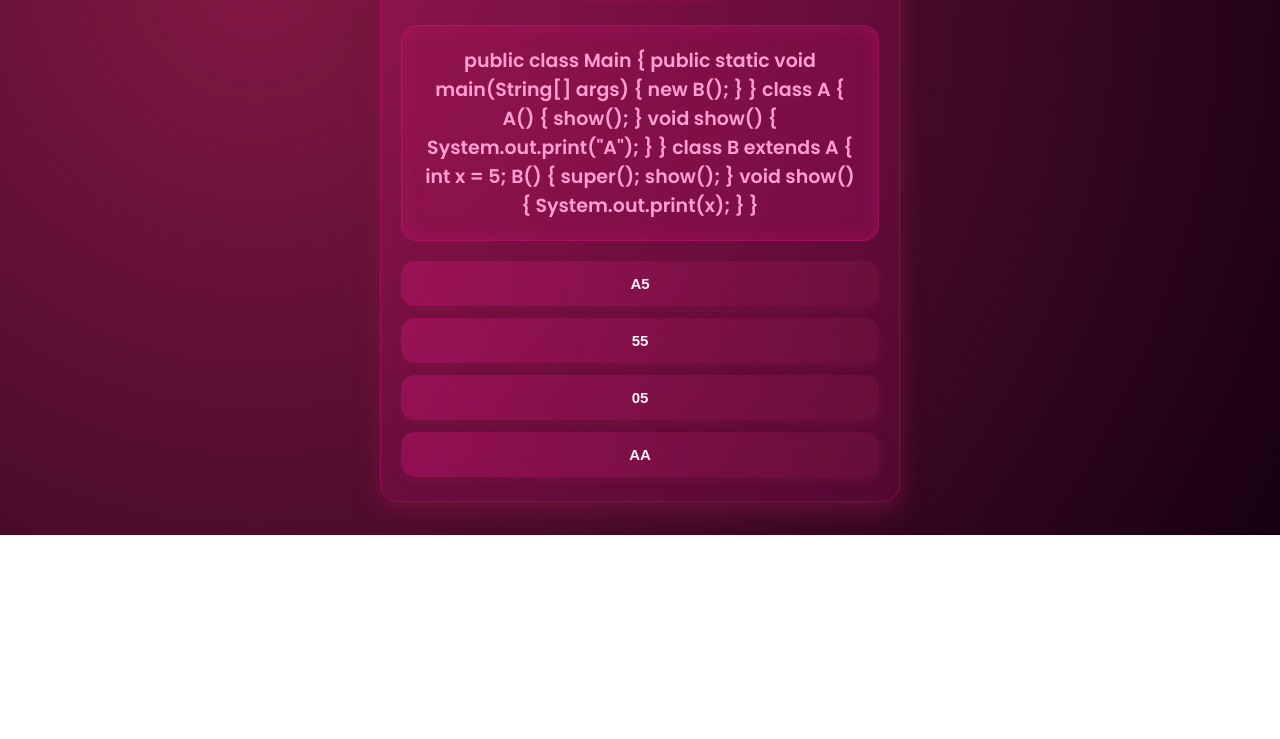
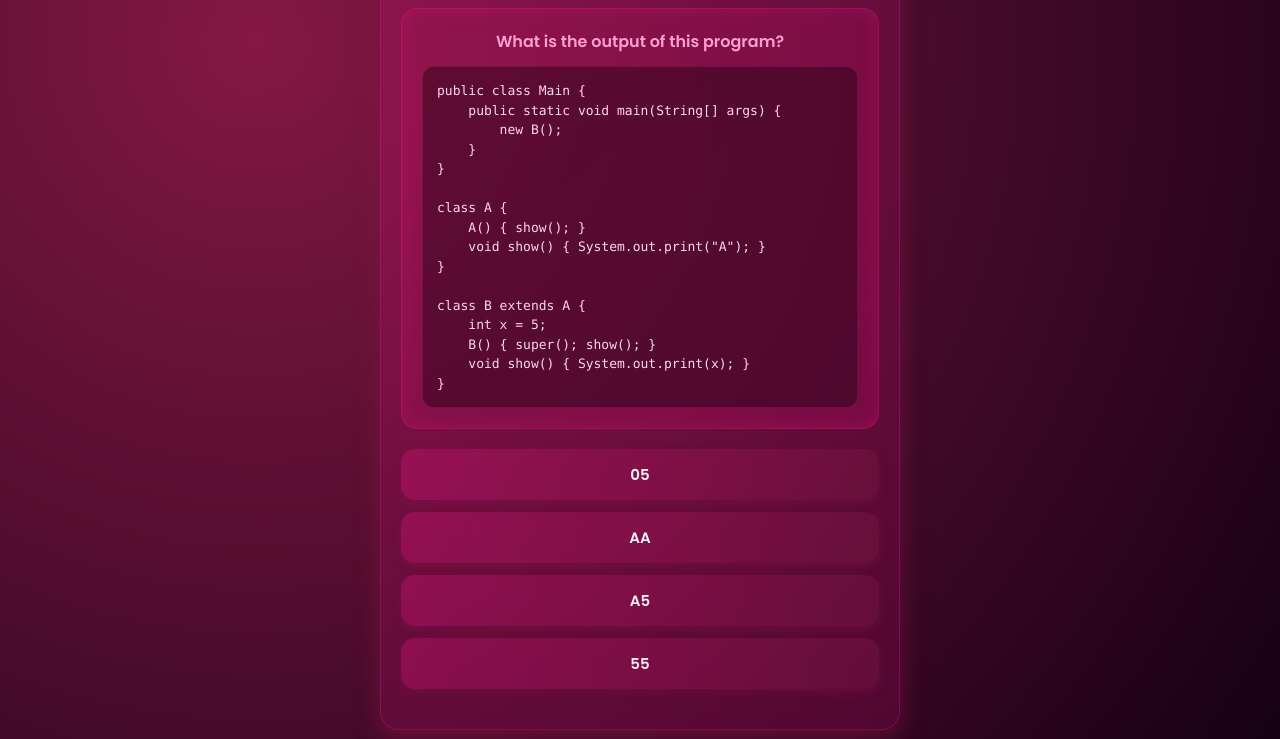
Before and after one commit to Sara123-code/technical-treasure-hunt, a plain HTML site: page index.html in a window 1280 px wide. Shown: the part 265-1004 px from the top of the page. Before the commit the page ends 800 px from the top, so only its background shows below. Drawn offline with Linux system fonts and the light colour scheme.

Commit message:
Update index.html

```diff
--- a/index.html
+++ b/index.html
@@ -1,4 +1,3 @@
-
 <!doctype html>
 <html lang="en">
 <head>
@@ -20,8 +19,9 @@
 
     *{box-sizing:border-box;margin:0;padding:0}
     body{
-      font-family:'Poppins', sans-serif;
+      font-family:'Poppins', system-ui, -apple-system, 'Segoe UI', Roboto, Arial, sans-serif;
       background:var(--bg);
+      background-color:#160014;
       color:var(--text);
       display:flex;justify-content:center;align-items:center;
       min-height:100vh;padding:24px;
@@ -53,12 +53,14 @@
     }
 
     .card{
+      width:100%;
       background:var(--card-bg);
       border:1px solid rgba(255,20,147,0.25);
       border-radius:var(--radius);
       box-shadow:0 8px 24px rgba(131,24,67,0.6);
       padding:24px 20px;
       text-align:center;
+      -webkit-backdrop-filter:blur(10px);
       backdrop-filter:blur(10px);
     }
 
@@ -83,17 +85,38 @@
       margin:12px 0 20px;
       border:1px solid rgba(255,20,147,0.3);
       box-shadow:inset 0 0 20px rgba(255,20,147,0.2);
+      text-align:left;
     }
-    #question{
-      font-size:19px;
+    #question-title{
+      font-size:16px;
       font-weight:600;
       color:var(--accent-light);
+      margin-bottom:12px;
+      text-align:center;
+    }
+    pre.code{
+      background:rgba(0,0,0,0.35);
+      border:1px solid rgba(255,20,147,0.25);
+      border-radius:12px;
+      padding:14px;
+      overflow-x:auto;
+      text-align:left;
+      -webkit-overflow-scrolling:touch;
+    }
+    pre.code code{
+      font-family:'Consolas','Courier New',monospace;
+      font-size:13px;
+      line-height:1.5;
+      color:#ffd6ec;
+      white-space:pre;
+      tab-size:4;
     }
 
     .choices{display:flex;flex-direction:column;gap:12px;margin-top:10px;}
     button.choice{
       background:linear-gradient(90deg, rgba(255,20,147,0.25), rgba(131,24,67,0.35));
       color:var(--text);
+      font-family:inherit;
       font-weight:600;
       border:none;border-radius:14px;
       padding:14px;
@@ -124,9 +147,8 @@
 <body oncontextmenu="return false;">
   <div class="shell">
     <div class="header">
-      <img src="https://www.navodayaengineering.edu.in/wp-content/uploads/2018/10/net__engg_logo_new.jpg" alt="Left Logo">
+      <img src="https://www.navodayaengineering.edu.in/wp-content/uploads/2018/10/net__engg_logo_new.jpg" alt="Navodaya College Logo">
       <h1>Technical Treasure Hunt</h1>
-      <a href="https://ibb.co/RG8g1vcH"><img src="https://i.ibb.co/JWZcNBHk/B-logo-Asset-13.png" alt="Right Logo"></a>
     </div>
 
     <div class="card">
@@ -134,35 +156,33 @@
         <p>Solve the question to unlock your next clue...</p>
       </div>
       <div id="timer">Time Left: 3:00</div>
+
       <div id="quiz-container">
         <div id="question-box">
-          <h2 id="question">public class Main {
+          <h2 id="question-title">What is the output of this program?</h2>
+<pre class="code"><code>public class Main {
     public static void main(String[] args) {
         new B();
     }
 }
+
 class A {
     A() { show(); }
     void show() { System.out.print("A"); }
 }
+
 class B extends A {
     int x = 5;
     B() { super(); show(); }
     void show() { System.out.print(x); }
-}
-</h2>
+}</code></pre>
         </div>
-        <div class="choices">
-          <button class="choice" onclick="checkAnswer(false)">A5</button>
-          <button class="choice" onclick="checkAnswer(false)">55</button>
-          <button class="choice" onclick="checkAnswer(true)">05</button>
-          <button class="choice" onclick="checkAnswer(false)">AA</button>
-        </div>
+        <div class="choices" id="choices"></div>
       </div>
 
       <div id="next-clue">
         <h3>✅ Correct!</h3>
-        <p><strong>Your next clue:</strong><br>I have <html>, <div> and servers talking to browsers. Build me a page and I will show it. </p>
+        <p><strong>Your next clue:</strong><br>I have &lt;html&gt;, &lt;div&gt; and servers talking to browsers. Build me a page and I will show it.</p>
       </div>
 
       <div id="penalty-box">
@@ -176,9 +196,10 @@ class B extends A {
   </div>
 
 <script>
-  var penaltyStorageKey = 'clue2_penalty';
+  // Unique key per clue page so penalties don't overlap with other clues
+  var penaltyStorageKey = 'clue_java_penalty';
   var QUIZ_SECONDS = 180;
-  var PENALTY_MS = 90000; // ✅ 1 minute 30 seconds
+  var PENALTY_MS = 90000; // 1 minute 30 seconds
   var quizTimeLeft = QUIZ_SECONDS;
   var quizTimerInterval, penaltyTimerInterval;
   var isQuizActive = false;
@@ -188,68 +209,106 @@ class B extends A {
   var penaltyBox = document.getElementById('penalty-box');
   var penaltyTimerEl = document.getElementById('penalty-timer');
   var nextClue = document.getElementById('next-clue');
+  var choicesEl = document.getElementById('choices');
 
-  document.addEventListener('visibilitychange',()=>{
-    if(document.visibilityState==='hidden' && isQuizActive){failQuiz('Cheating detected');}
+  // Options are shuffled on every load; correctness is tracked per option, not by position
+  var OPTIONS = [
+    { text: 'A5', correct: false },
+    { text: '55', correct: false },
+    { text: '05', correct: true  },
+    { text: 'AA', correct: false }
+  ];
+
+  function renderChoices() {
+    var opts = OPTIONS.slice();
+    for (var i = opts.length - 1; i > 0; i--) {
+      var j = Math.floor(Math.random() * (i + 1));
+      var tmp = opts[i]; opts[i] = opts[j]; opts[j] = tmp;
+    }
+    choicesEl.innerHTML = '';
+    opts.forEach(function (o) {
+      var b = document.createElement('button');
+      b.className = 'choice';
+      b.textContent = o.text;
+      b.addEventListener('click', function () { checkAnswer(o.correct); });
+      choicesEl.appendChild(b);
+    });
+  }
+
+  document.addEventListener('visibilitychange', function () {
+    if (document.visibilityState === 'hidden' && isQuizActive) { failQuiz('Cheating detected'); }
   });
 
-  window.onload=()=>checkPenalty();
+  window.onload = function () { checkPenalty(); };
 
-  function checkPenalty(){
-    var start=localStorage.getItem(penaltyStorageKey);
-    if(start){
-      var elapsed=Date.now()-parseInt(start,10);
-      if(elapsed<PENALTY_MS){showPenalty(Math.ceil((PENALTY_MS-elapsed)/1000));return;}
-      else localStorage.removeItem(penaltyStorageKey);
+  function checkPenalty() {
+    var start = null;
+    try { start = localStorage.getItem(penaltyStorageKey); } catch (e) {}
+    if (start) {
+      var elapsed = Date.now() - parseInt(start, 10);
+      if (elapsed < PENALTY_MS) { showPenalty(Math.ceil((PENALTY_MS - elapsed) / 1000)); return; }
+      else { try { localStorage.removeItem(penaltyStorageKey); } catch (e) {} }
     }
     startQuiz();
   }
 
-  function startQuiz(){
-    quizContainer.style.display='block';isQuizActive=true;quizTimeLeft=QUIZ_SECONDS;
-    updateTimerDisplay();quizTimerInterval=setInterval(()=>{
-      quizTimeLeft--;updateTimerDisplay();
-      if(quizTimeLeft<=0)failQuiz('Time\'s up');
-    },1000);
+  function startQuiz() {
+    renderChoices();
+    quizContainer.style.display = 'block';
+    isQuizActive = true;
+    quizTimeLeft = QUIZ_SECONDS;
+    updateTimerDisplay();
+    quizTimerInterval = setInterval(function () {
+      quizTimeLeft--;
+      updateTimerDisplay();
+      if (quizTimeLeft <= 0) failQuiz("Time's up");
+    }, 1000);
   }
 
-  function updateTimerDisplay(){
-    var m=Math.floor(quizTimeLeft/60),s=quizTimeLeft%60;
-    timerEl.textContent='Time Left: '+m+':' + (s<10?'0'+s:s);
+  function updateTimerDisplay() {
+    var m = Math.floor(quizTimeLeft / 60), s = quizTimeLeft % 60;
+    timerEl.textContent = 'Time Left: ' + m + ':' + (s < 10 ? '0' + s : s);
   }
 
-  function checkAnswer(correct){
-    if(!isQuizActive)return;
-    correct?success():failQuiz('Wrong');
+  function checkAnswer(correct) {
+    if (!isQuizActive) return;
+    if (correct) success(); else failQuiz('Wrong');
   }
 
-  function success(){
-    isQuizActive=false;clearInterval(quizTimerInterval);
-    quizContainer.style.display='none';timerEl.style.display='none';nextClue.style.display='block';
+  function success() {
+    isQuizActive = false;
+    clearInterval(quizTimerInterval);
+    quizContainer.style.display = 'none';
+    timerEl.style.display = 'none';
+    nextClue.style.display = 'block';
     disableChoices(true);
   }
 
-  function failQuiz(reason){
-    if(!isQuizActive)return;isQuizActive=false;clearInterval(quizTimerInterval);
-    disableChoices(true);localStorage.setItem(penaltyStorageKey,Date.now());
-    showPenalty(PENALTY_MS/1000);console.log(reason);
+  function failQuiz(reason) {
+    if (!isQuizActive) return;
+    isQuizActive = false;
+    clearInterval(quizTimerInterval);
+    disableChoices(true);
+    try { localStorage.setItem(penaltyStorageKey, Date.now()); } catch (e) {}
+    showPenalty(PENALTY_MS / 1000);
+    console.log(reason);
   }
 
-  // ✅ Fixed version: start exactly from full 1:30
-  function showPenalty(sec){
-    quizContainer.style.display='none';
-    timerEl.style.display='none';
-    penaltyBox.style.display='block';
+  // Penalty countdown starts exactly from the full 1:30
+  function showPenalty(sec) {
+    quizContainer.style.display = 'none';
+    timerEl.style.display = 'none';
+    penaltyBox.style.display = 'block';
 
-    let r = Math.ceil(sec);
+    var r = Math.ceil(sec);
     penaltyTimerEl.textContent = format(r);
 
     clearInterval(penaltyTimerInterval);
-    penaltyTimerInterval = setInterval(() => {
+    penaltyTimerInterval = setInterval(function () {
       r--;
       if (r <= 0) {
         clearInterval(penaltyTimerInterval);
-        localStorage.removeItem(penaltyStorageKey);
+        try { localStorage.removeItem(penaltyStorageKey); } catch (e) {}
         location.reload();
       } else {
         penaltyTimerEl.textContent = format(r);
@@ -257,10 +316,10 @@ class B extends A {
     }, 1000);
   }
 
-  // 🛡️ Screenshot Protection (Blank Capture Simulation)
-  document.addEventListener('keydown', function(e) {
+  // Screenshot protection (desktop PrintScreen only)
+  document.addEventListener('keydown', function (e) {
     if (e.key === 'PrintScreen' || e.key === 'Print') {
-      const overlay = document.createElement('div');
+      var overlay = document.createElement('div');
       overlay.style.position = 'fixed';
       overlay.style.top = 0;
       overlay.style.left = 0;
@@ -270,13 +329,13 @@ class B extends A {
       overlay.style.zIndex = '9999';
       overlay.style.pointerEvents = 'none';
       document.body.appendChild(overlay);
-      setTimeout(() => overlay.remove(), 2000);
-      alert("⚠️ Screenshot blocked — content protected!");
+      setTimeout(function () { overlay.remove(); }, 2000);
+      alert('⚠️ Screenshot blocked — content protected!');
     }
   });
 
-  function format(s){var m=Math.floor(s/60);s=s%60;return m+':' + (s<10?'0'+s:s);}
-  function disableChoices(x){document.querySelectorAll('button.choice').forEach(b=>b.disabled=x);}
+  function format(s) { var m = Math.floor(s / 60); s = s % 60; return m + ':' + (s < 10 ? '0' + s : s); }
+  function disableChoices(x) { document.querySelectorAll('button.choice').forEach(function (b) { b.disabled = x; }); }
 </script>
 </body>
 </html>
```
